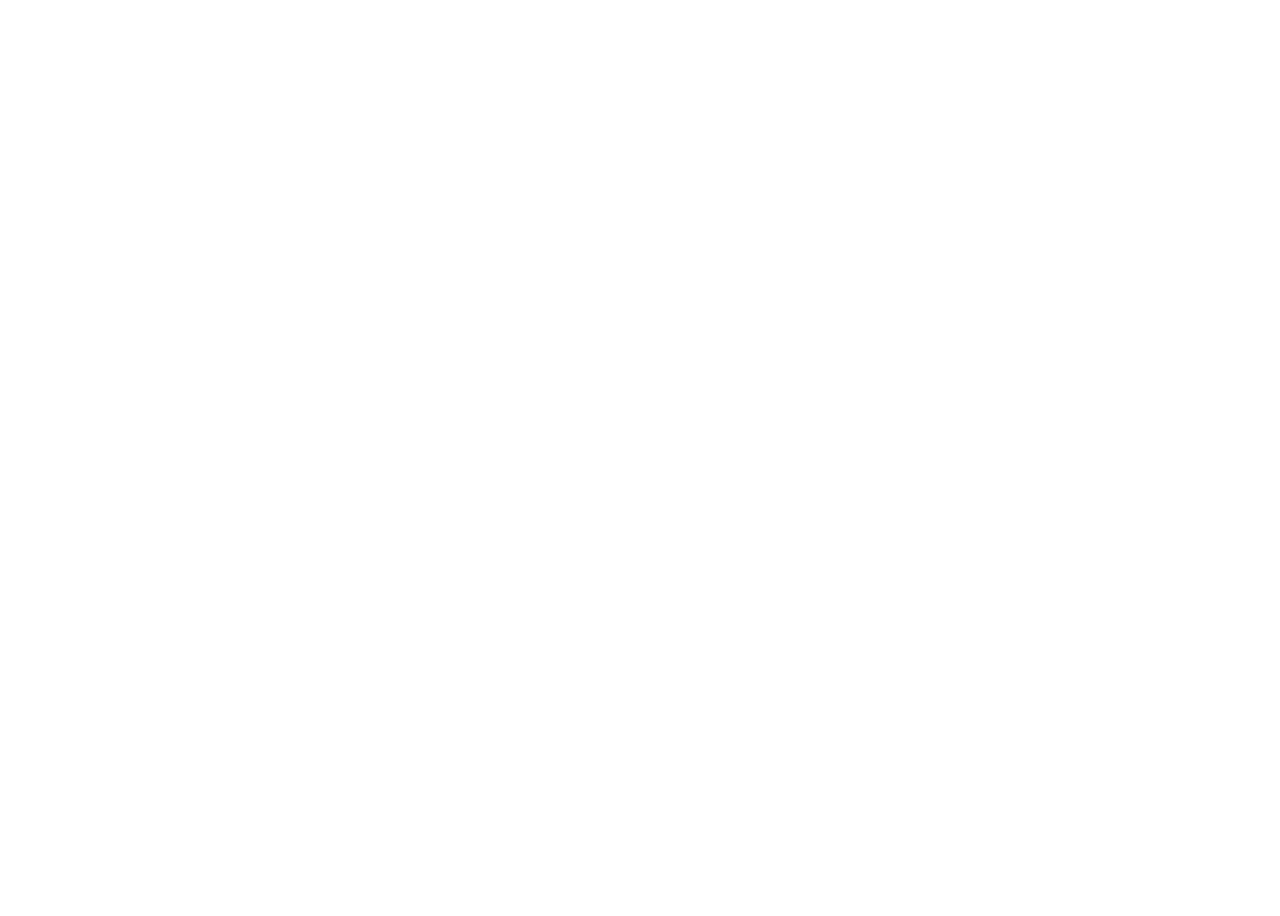
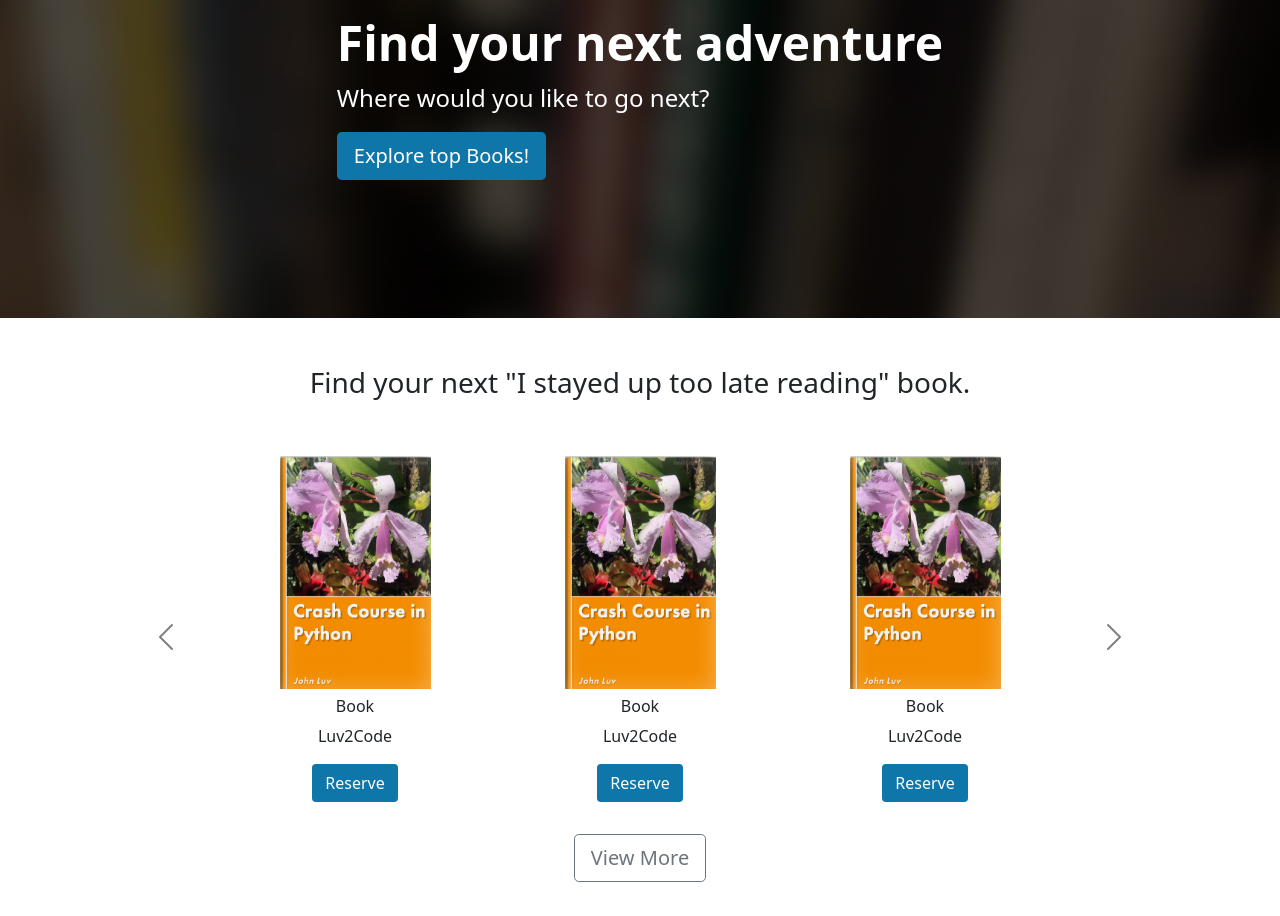
Before and after one commit to wladyDE/fullstack-books, a React (Vite) app in the folder frontend/: page / in a window 1280 px wide. Shown: the part 160-1076 px from the top of the page. Before the commit the page ends 800 px from the top, so only its background shows below. Built offline with nearby package versions, Linux system fonts and the light colour scheme.

Commit message:
add static carousel component

```diff
--- a/frontend/src/App.css
+++ b/frontend/src/App.css
@@ -3,7 +3,7 @@
 }
 
 .header {
-  background-image: linear-gradient( rgba(0, 0, 0, 0.7), rgba(0, 0, 0, 0.7) ), url(".assets/images/PublicImages/image-2.jpg");
+  background-image: linear-gradient( rgba(0, 0, 0, 0.7), rgba(0, 0, 0, 0.7) ), url("./assets/images/PublicImages/image-2.jpg");
   opacity: var(--mainOpacity);
   height: 25em !important;
 }
@@ -22,17 +22,17 @@
 }
 
 .col-image-left {
-  background-image: url(".assets/images/PublicImages/image-4.jpg");
+  background-image: url("./assets/images/PublicImages/image-4.jpg");
   height: 25em !important;
 }
 
 .col-image-right {
-  background-image: url(".assets/images/PublicImages/image-1.jpg");
+  background-image: url("./assets/images/PublicImages/image-1.jpg");
   height: 25em !important;
 }
 
 .lost-image {
-  background-image: url(".assets/images/PublicImages/image-3.jpg");
+  background-image: url("./assets/images/PublicImages/image-3.jpg");
   height: 25em !important;
   width: "720"
 }
--- a/frontend/src/App.tsx
+++ b/frontend/src/App.tsx
@@ -1,9 +1,15 @@
 import './App.css'
+import { Carousel } from './layouts/HomePage/Carousel'
+import { ExploreTopBooks } from './layouts/HomePage/ExploreTopBooks'
 import { Navbar } from './layouts/Navbar/Navbar'
 
 function App() {
   return (
-    <Navbar/>
+    <>
+        <Navbar/>
+        <ExploreTopBooks/>
+        <Carousel/>
+    </>
   )
 }
 
--- /dev/null
+++ b/frontend/src/layouts/HomePage/Carousel.tsx
@@ -0,0 +1,57 @@
+import { ReturnBook } from "./ReturnBook";
+
+export const Carousel = () => {
+    return (
+        <div className='container mt-5' style={{ height: 550 }}>
+            <div className='homepage-carousel-title'>
+                <h3>Find your next "I stayed up too late reading" book.</h3>
+            </div>
+            <div id='carouselExampleControls' className='carousel carousel-dark slide mt-5
+                d-none d-lg-block' data-bs-interval='false'>
+
+                {/* Desktop */}
+                <div className='carousel-inner'>
+                    <div className='carousel-item active'>
+                        <div className='row d-flex justify-content-center align-items-center'>
+                            <ReturnBook />
+                            <ReturnBook />
+                            <ReturnBook />
+                        </div>
+                    </div>
+                    <div className='carousel-item'>
+                        <div className='row d-flex justify-content-center align-items-center'>
+                            <ReturnBook />
+                            <ReturnBook />
+                            <ReturnBook />
+                        </div>
+                    </div>
+                    <div className='carousel-item'>
+                        <div className='row d-flex justify-content-center align-items-center'>
+                            <ReturnBook />
+                            <ReturnBook />
+                            <ReturnBook />
+                        </div>
+                    </div>
+                    <button className='carousel-control-prev' type='button'
+                        data-bs-target='#carouselExampleControls' data-bs-slide='prev'>
+                        <span className='carousel-control-prev-icon' aria-hidden='true'></span>
+                        <span className='visually-hidden'>Previous</span>
+                    </button>
+                    <button className='carousel-control-next' type='button'
+                        data-bs-target='#carouselExampleControls' data-bs-slide='next'>
+                        <span className='carousel-control-next-icon' aria-hidden='true'></span>
+                        <span className='visually-hidden'>Next</span>
+                    </button>
+                </div>
+            </div>
+
+            {/* Mobile */}
+            <div className='d-lg-none mt-3'>
+                <ReturnBook />
+            </div>
+            <div className='homepage-carousel-title mt-3'>
+                <a className='btn btn-outline-secondary btn-lg' href='#'>View More</a>
+            </div>
+        </div>
+    );
+}
--- /dev/null
+++ b/frontend/src/layouts/HomePage/ExploreTopBooks.tsx
@@ -0,0 +1,15 @@
+export const ExploreTopBooks = () => {
+    return (
+        <div className="p-5 mb-4 bg-dark header">
+            <div className="container-fluid py-5 text-white d-flex justify-content-center align-items-center">
+                <div>
+                    <h1 className="display-5 fw-bold">Find your next adventure</h1>
+                    <p className="col-md-8 fs-4">Where would you like to go next?</p>
+                    <a type='button' className="btn main-color btn-lg text-white" href="#">
+                        Explore top Books!
+                    </a>
+                </div>
+            </div>
+        </div>
+    )
+}
--- /dev/null
+++ b/frontend/src/layouts/HomePage/ReturnBook.tsx
@@ -0,0 +1,19 @@
+import bookImage from './../../assets/images/BooksImages/book-luv2code-1000.png';
+
+export const ReturnBook = () => {
+    return (
+        <div className='col-xs-6 col-sm-6 col-md-4 col-lg-3 mb-3'>
+            <div className='text-center'>
+                <img
+                    src={bookImage}
+                    width='151'
+                    height='233'
+                    alt="book"
+                />
+                <h6 className='mt-2'>Book</h6>
+                <p>Luv2Code</p>
+                <a className='btn main-color text-white' href='#'>Reserve</a>
+            </div>
+        </div>
+    )
+}
```
